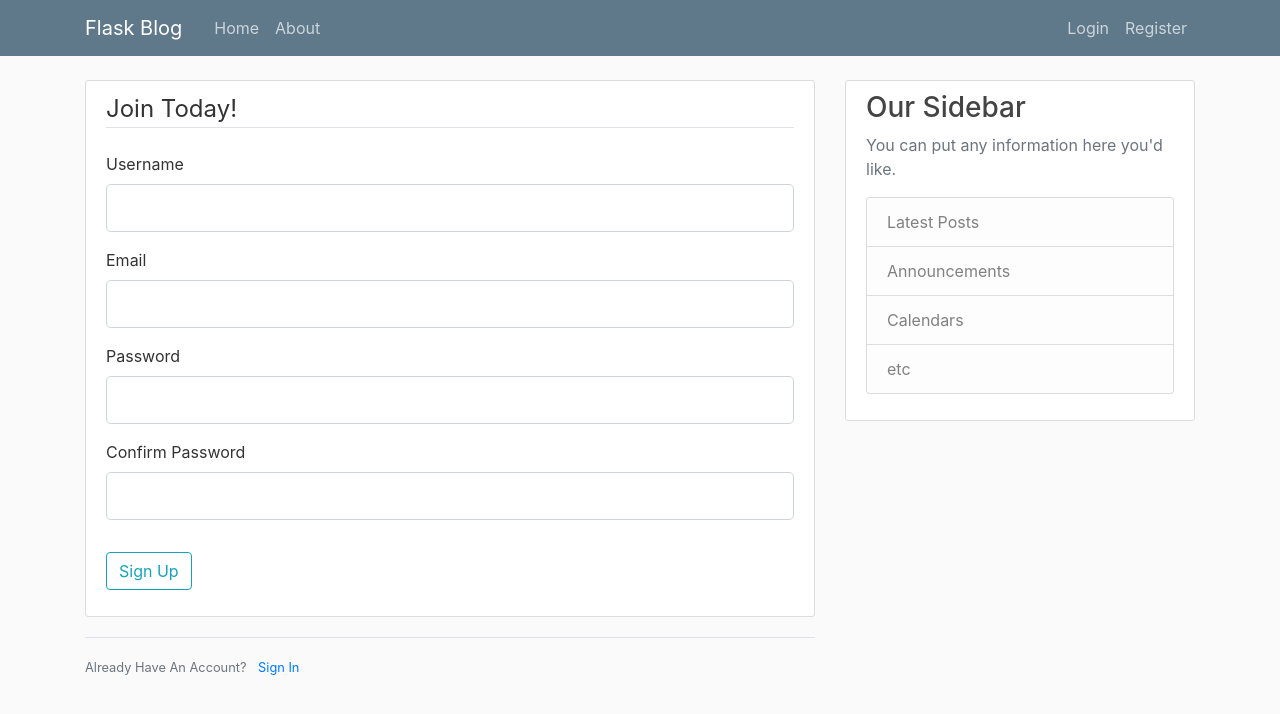
After one commit to harshit-saraswat/Simple-Blog-w-Flask, a Flask app: template templates/register.html in a window 1280 px wide. The commit adds this page. Shown: the top 714 px of the page. Run offline with Flask 2, Linux system fonts and the light colour scheme; the template is opened without the code that fills it: values that come from a table or form of the project are taken from there, others are empty; parts of the project's set-up code (start-up, migrations or seed data) failed here and were passed over; some libraries are stand-ins or nearby versions.

Commit message:
Added Register form

```diff
--- a/app.py
+++ b/app.py
@@ -5,7 +5,7 @@ Created on Sat Aug  8 01:27:05 2020
 @author: harshit-saraswat
 """
 
-from flask import Flask, render_template, url_for
+from flask import Flask, render_template, url_for, flash, redirect
 from secrets import Secrets
 from forms import RegistrationForm,LoginForm
 
@@ -38,13 +38,18 @@ def home():
 def about():
     return render_template("about.html",title="About")
 
-@app.route("/register")
+@app.route("/register",methods=['GET','POST'])
 def register():
-    pass
+    form = RegistrationForm()
+    if form.validate_on_submit():
+        flash(f'Account Created for {form.username.data} Successfully!','success')
+        return redirect(url_for('home'))
+    return render_template("register.html", title="Register", form=form)
 
 @app.route("/login")
 def login():
-    pass
+    form = LoginForm()
+    return render_template("login.html", title="Login", form=form)
 
 if __name__=="__main__":
     app.run(debug=True)
--- a/templates/layout.html
+++ b/templates/layout.html
@@ -42,6 +42,17 @@
     <main role="main" class="container">
       <div class="row">
         <div class="col-md-8">
+
+          {% with messages = get_flashed_messages(with_categories=true) %}
+              {% if messages %}
+                  {% for category,message in messages %}
+                      <div class="alert alert-{{ category }}">
+                          {{ message }}
+                      </div>
+                  {% endfor %}
+              {% endif %}
+          {% endwith %}
+
           {% block content %}
           {% endblock %}
         </div>
--- /dev/null
+++ b/templates/register.html
@@ -0,0 +1,37 @@
+{% extends "layout.html" %}
+
+{% block content %}
+    <div class="content-section">
+        <form method="POST" action="">
+            {{ form.hidden_tag() }}
+            <fieldset class="form-group">
+                <legend class="border-bottom mb-4">Join Today!</legend>
+                <div class="form-group">
+                    {{ form.username.label(class="form-control-label") }}
+                    {{ form.username(class="form-control form-control-lg") }}
+                </div>
+                <div class="form-group">
+                    {{ form.email.label(class="form-control-label") }}
+                    {{ form.email(class="form-control form-control-lg") }}
+                </div>
+                <div class="form-group">
+                    {{ form.password.label(class="form-control-label") }}
+                    {{ form.password(class="form-control form-control-lg") }}
+                </div>
+                <div class="form-group">
+                    {{ form.confirmPassword.label(class="form-control-label") }}
+                    {{ form.confirmPassword(class="form-control form-control-lg") }}
+                </div>
+            </fieldset>
+            <div class="form-group">
+                {{ form.submit(class="btn btn-outline-info") }}
+            </div>
+        </form>
+    </div>
+
+    <div class="border-top pt-3">
+        <small class="text-muted">
+            Already Have An Account? <a class="ml-2 link" href="{{ url_for('login') }}">Sign In</a>
+        </small>
+    </div>
+{% endblock content %}
```
Also changed, not shown: templates/login.html (added).
